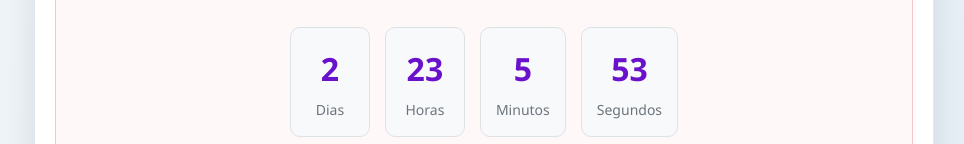
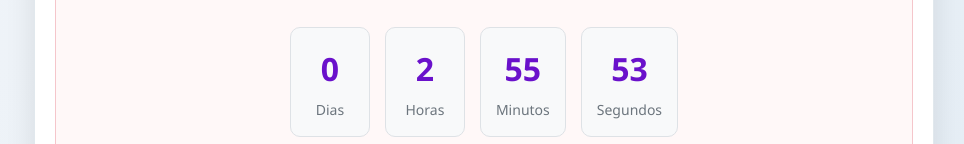
Before and after one commit to sandrosfonseca/diversidade, a plain HTML site: page index.html in a window 1280 px wide. Shown: the part 675-819 px from the top of the page, without its empty margins (156-1120 px from the left). Drawn offline with Linux system fonts and the light colour scheme.

Commit message:
Update index.html

```diff
--- a/index.html
+++ b/index.html
@@ -761,7 +761,7 @@
 
     <script>
         // Configuração da data de encerramento (06/02/2026 às 23:59)
-        const deadline = new Date('2026-02-06T11:45:00');
+        const deadline = new Date('2026-02-09T07:55:00');
 
         // Variáveis globais
         let currentSection = 1;
```
